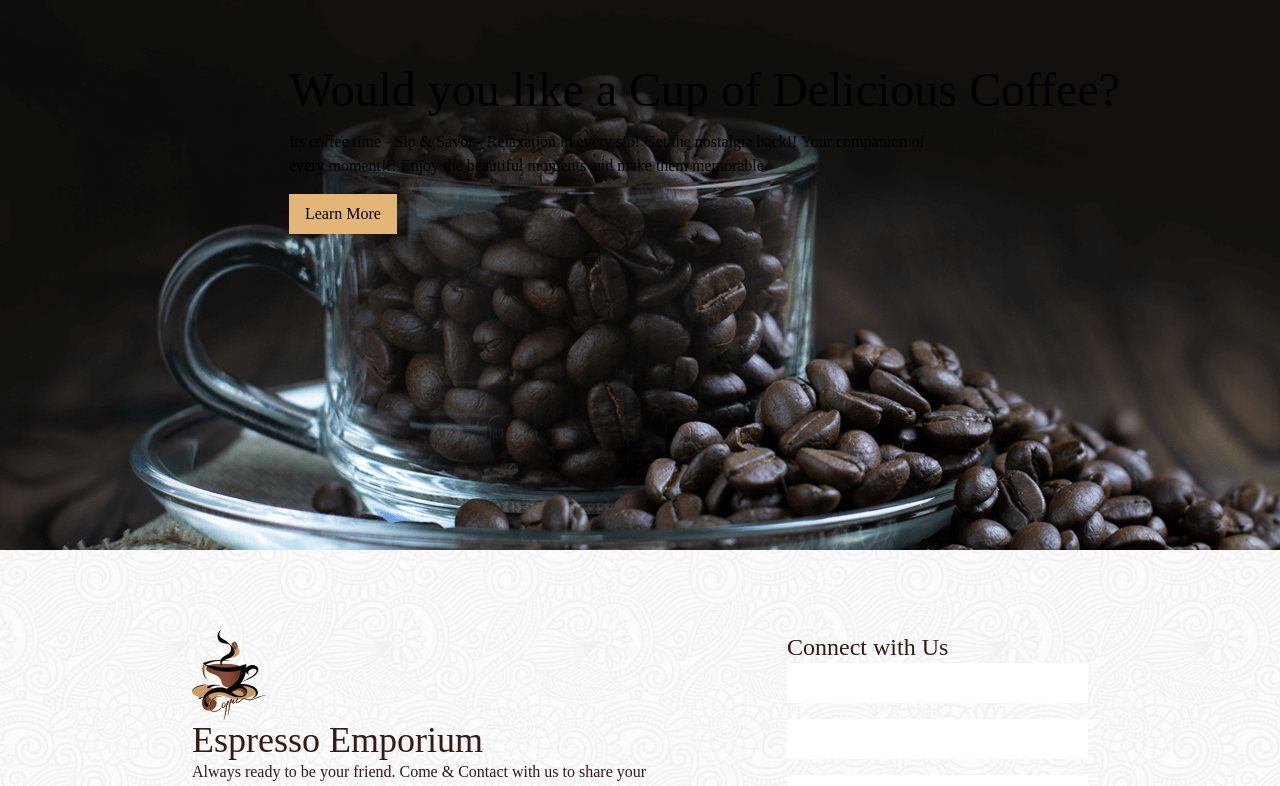
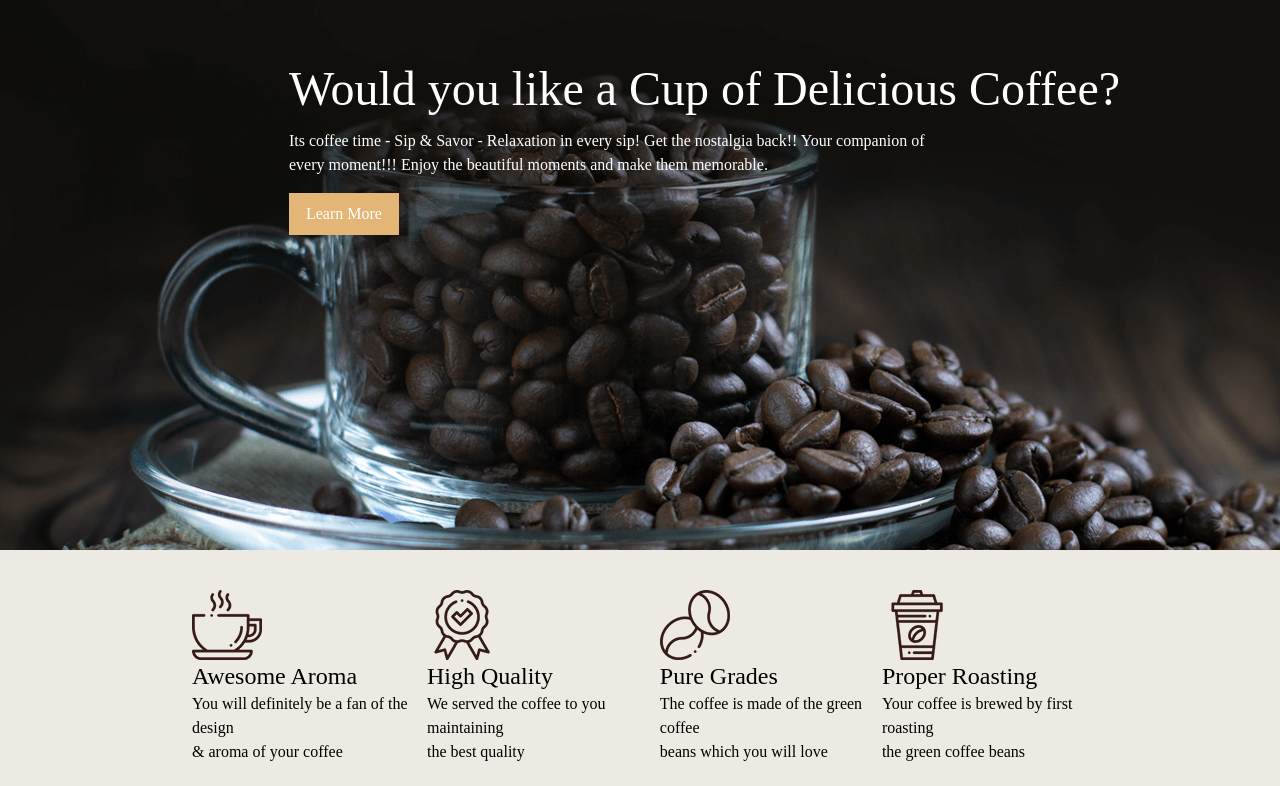
Before and after one commit to emon1995/coffee-store-client, a React (Vite) app: page / in a window 1280 px wide. Shown: the part 340-1126 px from the top of the page. Built offline with nearby package versions, Linux system fonts and the light colour scheme; a web font is replaced by a local one.

Commit message:
area card added

```diff
--- /dev/null
+++ b/src/components/AreaCard/AreaCard.jsx
@@ -0,0 +1,43 @@
+import coffee from "../../assets/1.png";
+import high from "../../assets/2.png";
+import pure from "../../assets/3.png";
+import proper from "../../assets/4.png";
+
+const AreaCard = () => {
+  return (
+    <div className="bg-[#ECEAE3] py-10 layout gap-8 justify-between main">
+      <div>
+        <img src={coffee} alt="coffee" />
+        <h1 className="text-2xl">Awesome Aroma</h1>
+        <p>
+          You will definitely be a fan of the design <br /> & aroma of your
+          coffee
+        </p>
+      </div>
+      <div>
+        <img src={high} alt="coffee" />
+        <h1 className="text-2xl">High Quality</h1>
+        <p>
+          We served the coffee to you maintaining <br /> the best quality
+        </p>
+      </div>
+      <div>
+        <img src={pure} alt="coffee" />
+        <h1 className="text-2xl">Pure Grades</h1>
+        <p>
+          The coffee is made of the green coffee <br /> beans which you will
+          love
+        </p>
+      </div>
+      <div>
+        <img src={proper} alt="coffee" />
+        <h1 className="text-2xl">Proper Roasting</h1>
+        <p>
+          Your coffee is brewed by first roasting <br /> the green coffee beans
+        </p>
+      </div>
+    </div>
+  );
+};
+
+export default AreaCard;
--- /dev/null
+++ b/src/components/Banner/Banner.jsx
@@ -0,0 +1,17 @@
+const Banner = () => {
+  return (
+    <div className="bg-banner object-cover py-48 h-[800px] flex items-center justify-end text-white">
+      <div className="pr-40">
+        <h1 className="text-5xl ">Would you like a Cup of Delicious Coffee?</h1>
+        <p className="my-4">
+          Its coffee time - Sip & Savor - Relaxation in every sip! Get the
+          nostalgia back!! Your companion of <br /> every moment!!! Enjoy the
+          beautiful moments and make them memorable.
+        </p>
+        <button className="btn-main">Learn More</button>
+      </div>
+    </div>
+  );
+};
+
+export default Banner;
--- a/src/components/Home/Home.jsx
+++ b/src/components/Home/Home.jsx
@@ -1,16 +1,12 @@
+import AreaCard from "../AreaCard/AreaCard";
+import Banner from "../Banner/Banner";
+
 const Home = () => {
   return (
-    <div className="bg-banner py-48 h-screen flex items-center justify-end">
-      <div className="pr-40">
-        <h1 className="text-5xl ">Would you like a Cup of Delicious Coffee?</h1>
-        <p className="my-4">
-          Its coffee time - Sip & Savor - Relaxation in every sip! Get the
-          nostalgia back!! Your companion of <br /> every moment!!! Enjoy the
-          beautiful moments and make them memorable.
-        </p>
-        <button className="btn-main">Learn More</button>
-      </div>
-    </div>
+    <>
+      <Banner></Banner>
+      <AreaCard></AreaCard>
+    </>
   );
 };
 
--- a/src/index.css
+++ b/src/index.css
@@ -23,5 +23,9 @@
 }
 
 .btn-main {
-  @apply bg-[#E3B577] border-[#E3B577] text-[331A15] py-2 px-4 hover:text-white hover:border-white hover:border hover:bg-inherit;
+  @apply bg-[#E3B577] border-[#E3B577] border text-[331A15] py-2 px-4 hover:text-white hover:border-white hover:border hover:bg-inherit;
 }
+
+.main {
+  @apply px-48;
+}
```
